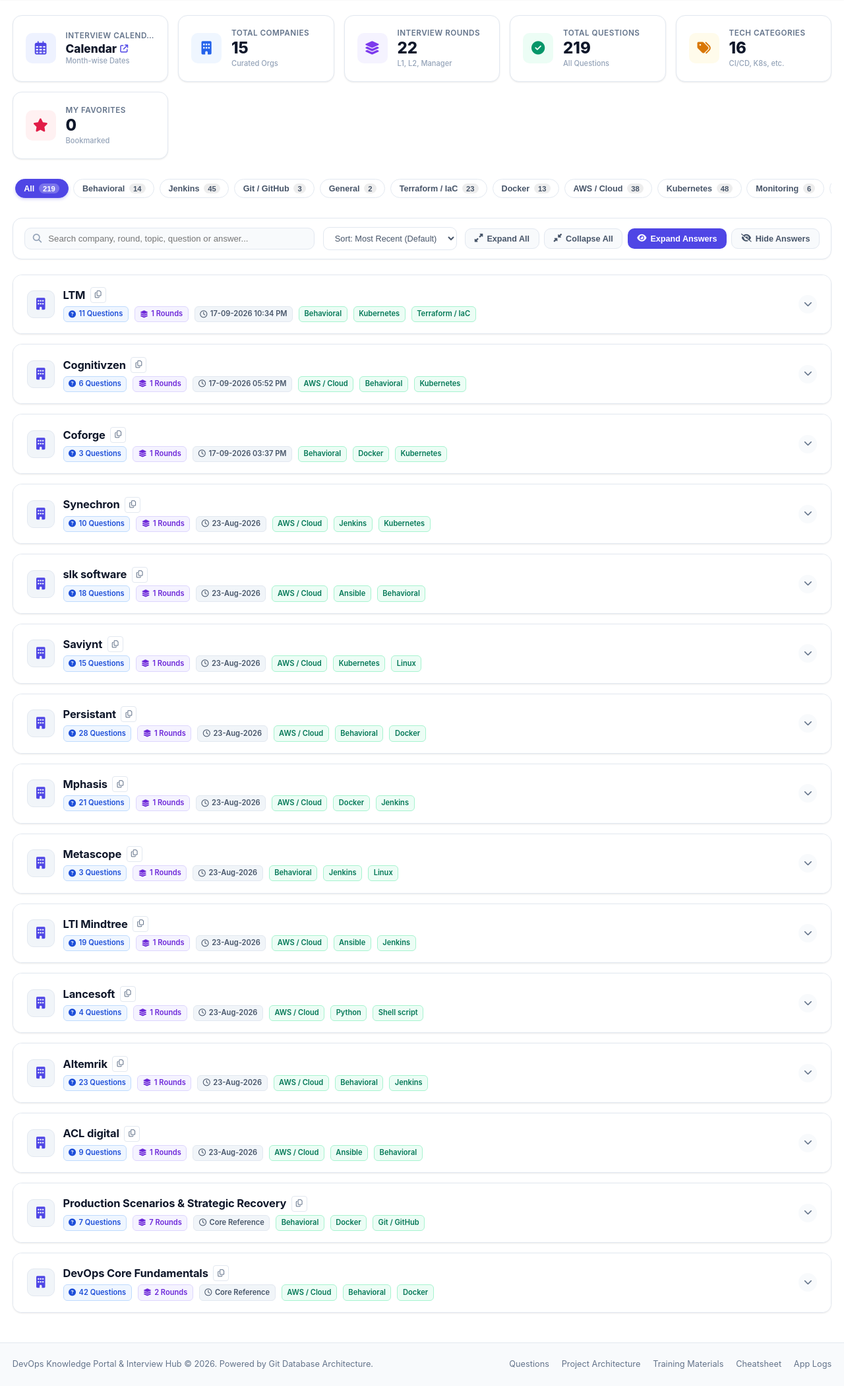
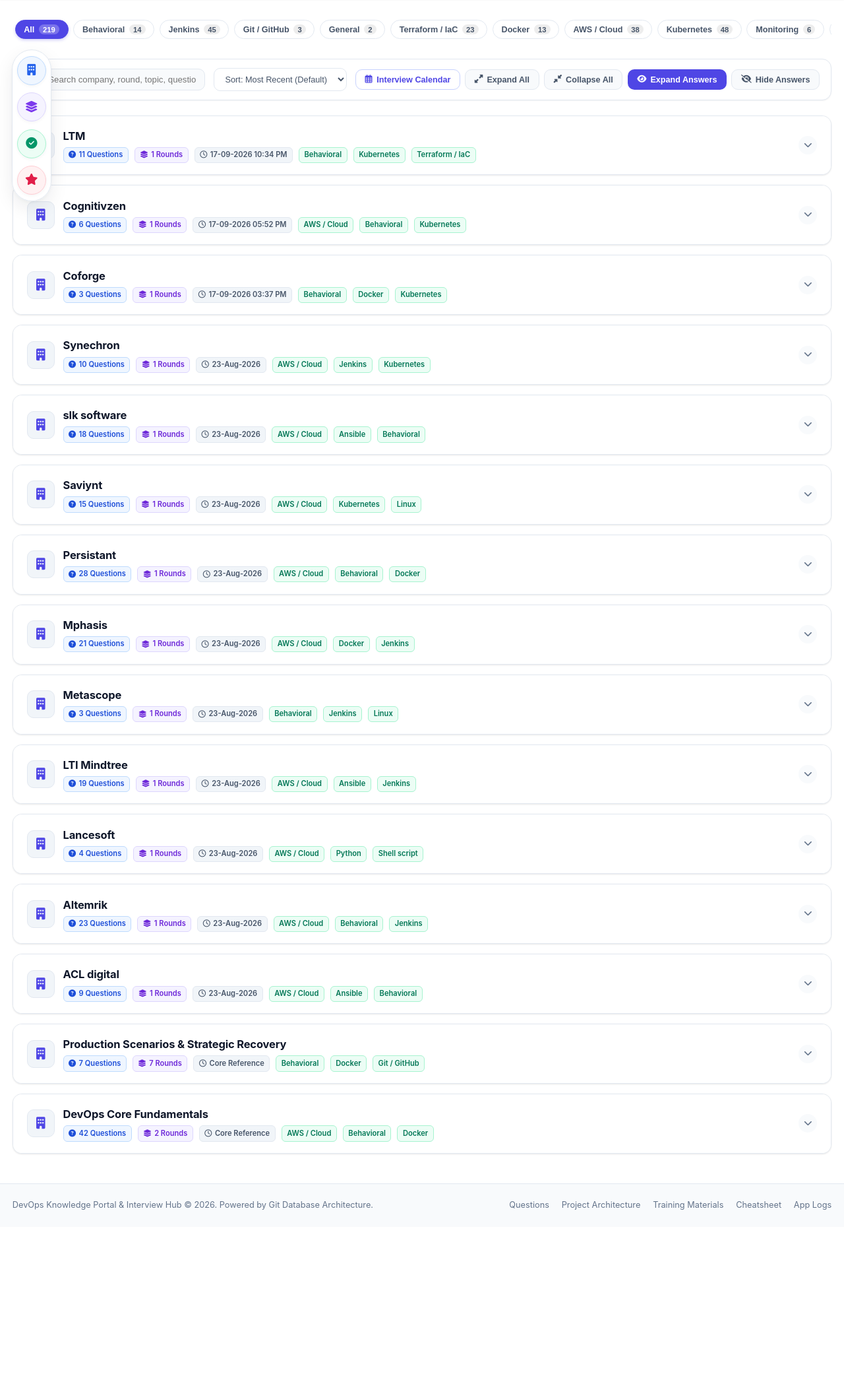
Before and after one commit to nagaraj602/devops-hub-app-with-interview-quest, a FastAPI app: page / in a window 1280 px wide. Shown: the part 65-2165 px from the top of the page at 66% size. After the commit the page ends 1898 px from the top, so only its background shows below. Run offline with FastAPI, Linux system fonts and the light colour scheme; some libraries are stand-ins or nearby versions.

Commit message:
feat(v1.0.2): vertical stats dock with flyouts, exact verbatim project content, and reliable copy buttons

```diff
--- a/app/static/css/question_bank.css
+++ b/app/static/css/question_bank.css
@@ -83,6 +83,9 @@
   overflow: hidden;
   text-overflow: ellipsis;
   letter-spacing: -0.01em;
+  user-select: text !important;
+  -webkit-user-select: text !important;
+  cursor: text !important;
 }
 
 .company-meta-tags {
@@ -206,6 +209,9 @@
   font-size: 0.95rem;
   font-weight: 700;
   color: var(--text-primary);
+  user-select: text !important;
+  -webkit-user-select: text !important;
+  cursor: text !important;
 }
 
 .round-date {
@@ -682,3 +688,247 @@
   flex-direction: column;
   align-items: center;
 }
+
+/* ==============================================================================
+   Vertical Quick Stats Dock (Floating on Left Side with Horizontal Hover Flyout)
+   ============================================================================== */
+.qb-vertical-stat-dock {
+  position: fixed;
+  left: 18px;
+  top: 140px;
+  z-index: 95;
+  display: flex;
+  flex-direction: column;
+  gap: 0.75rem;
+  padding: 0.6rem 0.45rem;
+  background: rgba(255, 255, 255, 0.96);
+  backdrop-filter: blur(10px);
+  -webkit-backdrop-filter: blur(10px);
+  border: 1px solid var(--border-light);
+  border-radius: 40px;
+  box-shadow: 0 10px 28px rgba(15, 23, 42, 0.08), 0 2px 6px rgba(0, 0, 0, 0.04);
+}
+
+.stat-dock-item {
+  position: relative;
+  cursor: default;
+  display: flex;
+  align-items: center;
+  justify-content: center;
+}
+
+.stat-dock-item.stat-dock-interactive {
+  cursor: pointer;
+}
+
+.dock-icon-bubble {
+  width: 44px;
+  height: 44px;
+  border-radius: 50%;
+  display: flex;
+  align-items: center;
+  justify-content: center;
+  font-size: 1.15rem;
+  transition: all 0.2s cubic-bezier(0.16, 1, 0.3, 1);
+  box-shadow: 0 2px 5px rgba(0, 0, 0, 0.04);
+}
+
+.stat-dock-item:hover .dock-icon-bubble {
+  transform: scale(1.12);
+  box-shadow: 0 4px 14px rgba(0, 0, 0, 0.12);
+}
+
+.dock-icon-bubble.blue {
+  background-color: #eff6ff;
+  color: #2563eb;
+  border: 1px solid #bfdbfe;
+}
+.dock-icon-bubble.purple {
+  background-color: #f5f3ff;
+  color: #7c3aed;
+  border: 1px solid #ddd6fe;
+}
+.dock-icon-bubble.emerald {
+  background-color: #ecfdf5;
+  color: #059669;
+  border: 1px solid #a7f3d0;
+}
+.dock-icon-bubble.rose {
+  background-color: #fff1f2;
+  color: #e11d48;
+  border: 1px solid #fecdd3;
+}
+
+/* Horizontal Flyout Card expanding to the right on hover */
+.stat-flyout {
+  position: absolute;
+  left: calc(100% + 14px);
+  top: 50%;
+  transform: translateY(-50%) translateX(-10px);
+  background: #ffffff;
+  border: 1px solid var(--border-light);
+  border-radius: var(--radius-lg);
+  box-shadow: 0 14px 34px rgba(15, 23, 42, 0.12), 0 3px 8px rgba(0, 0, 0, 0.04);
+  padding: 0.85rem 1.15rem;
+  min-width: 220px;
+  display: flex;
+  align-items: center;
+  gap: 0.9rem;
+  opacity: 0;
+  visibility: hidden;
+  pointer-events: none;
+  transition: opacity 0.2s cubic-bezier(0.16, 1, 0.3, 1), transform 0.2s cubic-bezier(0.16, 1, 0.3, 1);
+  z-index: 100;
+  white-space: nowrap;
+}
+
+/* Small arrow on flyout */
+.stat-flyout::before {
+  content: "";
+  position: absolute;
+  right: 100%;
+  top: 50%;
+  transform: translateY(-50%);
+  border-width: 7px;
+  border-style: solid;
+  border-color: transparent #ffffff transparent transparent;
+  z-index: 2;
+}
+
+.stat-flyout::after {
+  content: "";
+  position: absolute;
+  right: 100%;
+  top: 50%;
+  transform: translateY(-50%);
+  border-width: 8px;
+  border-style: solid;
+  border-color: transparent var(--border-light) transparent transparent;
+  z-index: 1;
+}
+
+.stat-dock-item:hover .stat-flyout {
+  opacity: 1;
+  visibility: visible;
+  pointer-events: auto;
+  transform: translateY(-50%) translateX(0);
+}
+
+.flyout-icon {
+  width: 40px;
+  height: 40px;
+  border-radius: var(--radius-md);
+  display: flex;
+  align-items: center;
+  justify-content: center;
+  font-size: 1.15rem;
+  flex-shrink: 0;
+}
+
+.flyout-icon.blue {
+  background-color: #eff6ff;
+  color: #2563eb;
+}
+.flyout-icon.purple {
+  background-color: #f5f3ff;
+  color: #7c3aed;
+}
+.flyout-icon.emerald {
+  background-color: #ecfdf5;
+  color: #059669;
+}
+.flyout-icon.rose {
+  background-color: #fff1f2;
+  color: #e11d48;
+}
+
+.flyout-details {
+  display: flex;
+  flex-direction: column;
+}
+
+.flyout-label {
+  font-size: 0.72rem;
+  font-weight: 700;
+  text-transform: uppercase;
+  letter-spacing: 0.05em;
+  color: var(--text-muted);
+}
+
+.flyout-val {
+  font-size: 1.35rem;
+  font-weight: 800;
+  color: var(--text-primary);
+  line-height: 1.2;
+}
+
+.flyout-sub {
+  font-size: 0.74rem;
+  color: var(--text-light);
+  font-weight: 500;
+}
+
+/* Action Toolbar Calendar Button */
+.qb-calendar-btn {
+  background-color: #ffffff;
+  color: var(--primary);
+  border: 1px solid var(--primary-border);
+  font-weight: 600;
+  display: inline-flex;
+  align-items: center;
+  gap: 0.45rem;
+  transition: all 0.15s ease;
+}
+
+.qb-calendar-btn:hover {
+  background-color: #eef2ff;
+  color: var(--primary-hover);
+  border-color: var(--primary);
+}
+
+/* Mobile & Tablet Responsiveness for Vertical Dock */
+@media (max-width: 1200px) {
+  .qb-vertical-stat-dock {
+    left: 8px;
+    top: 130px;
+    transform: scale(0.92);
+    transform-origin: left center;
+  }
+}
+
+@media (max-width: 900px) {
+  .qb-vertical-stat-dock {
+    position: static;
+    flex-direction: row;
+    justify-content: center;
+    border-radius: var(--radius-lg);
+    margin-bottom: 1.25rem;
+    padding: 0.5rem 0.85rem;
+    gap: 1.25rem;
+    box-shadow: var(--shadow-sm);
+  }
+  .stat-flyout {
+    top: calc(100% + 10px);
+    left: 50%;
+    transform: translateX(-50%) translateY(-5px);
+  }
+  .stat-flyout::before {
+    bottom: 100%;
+    top: auto;
+    left: 50%;
+    right: auto;
+    transform: translateX(-50%);
+    border-color: transparent transparent #ffffff transparent;
+  }
+  .stat-flyout::after {
+    bottom: 100%;
+    top: auto;
+    left: 50%;
+    right: auto;
+    transform: translateX(-50%);
+    border-color: transparent transparent var(--border-light) transparent;
+  }
+  .stat-dock-item:hover .stat-flyout {
+    transform: translateX(-50%) translateY(0);
+  }
+}
--- a/app/static/js/question_bank.js
+++ b/app/static/js/question_bank.js
@@ -238,17 +238,65 @@
   }
 }
 
+// Dedicated Copy Handlers for Questions & Answers
+window.copyQuestionText = function(qId, event) {
+  if (event) {
+    event.stopPropagation();
+    event.preventDefault();
+  }
+  const qCard = document.getElementById(qId);
+  if (!qCard) return;
+  const qText = qCard.querySelector(".question-text")?.textContent?.trim() || "";
+  if (qText) {
+    copyTextToClipboard(qText, "Question copied to clipboard!");
+    const btn = event ? (event.currentTarget || event.target.closest("button")) : qCard.querySelector(".copy-q-btn");
+    if (btn) {
+      const icon = btn.querySelector("i");
+      if (icon) {
+        const oldClass = icon.className;
+        icon.className = "fa-solid fa-check";
+        setTimeout(() => { icon.className = oldClass; }, 1500);
+      }
+    }
+  }
+};
+
+window.copyAnswerText = function(qId, event) {
+  if (event) {
+    event.stopPropagation();
+    event.preventDefault();
+  }
+  const qCard = document.getElementById(qId);
+  if (!qCard) return;
+  const aElem = qCard.querySelector(".answer-markdown");
+  const aText = aElem?.innerText?.trim() || aElem?.textContent?.trim() || "";
+  if (aText) {
+    copyTextToClipboard(aText, "Answer copied to clipboard!");
+    const btn = event ? (event.currentTarget || event.target.closest("button")) : qCard.querySelector(".copy-ans-btn");
+    if (btn) {
+      const originalHtml = btn.innerHTML;
+      btn.innerHTML = '<i class="fa-solid fa-check"></i> Copied!';
+      setTimeout(() => { btn.innerHTML = originalHtml; }, 1500);
+    }
+  }
+};
+
 // Individual Company, Round & Question Accordion Click Handlers
 function initQuestionToggles() {
   document.addEventListener("click", (e) => {
-    // If clicking on copy button or fav button, do not toggle accordions
-    if (e.target.closest(".action-icon-btn") || e.target.closest(".copy-btn") || e.target.closest(".copy-name-btn")) {
+    // If clicking on copy button, fav button, or other action buttons, do not toggle accordions
+    if (e.target.closest(".action-icon-btn") || e.target.closest(".copy-btn") || e.target.closest(".copy-name-btn") || e.target.closest(".copy-q-btn") || e.target.closest(".copy-ans-btn") || e.target.closest(".fav-btn")) {
       return;
     }
 
     // Check if user currently has text selected with mouse drag
     const selectedText = window.getSelection().toString();
     if (selectedText && selectedText.trim().length > 0) {
+      return;
+    }
+
+    // Allow user to freely select company name or round name text without accordion toggle interference
+    if (e.target.closest(".company-name") || e.target.closest(".round-name")) {
       return;
     }
 
@@ -274,29 +322,11 @@
 
     // Question header click (toggles question answer)
     const qHeader = e.target.closest(".question-header");
-    if (qHeader && !e.target.closest(".action-icon-btn")) {
+    if (qHeader) {
       const qItem = qHeader.closest(".question-item");
       if (qItem) {
         qItem.classList.toggle("expanded");
       }
-      return;
-    }
-
-    // Copy Question Text
-    const copyQBtn = e.target.closest(".copy-q-btn");
-    if (copyQBtn) {
-      const qItem = copyQBtn.closest(".question-item");
-      const text = qItem.querySelector(".question-text")?.textContent.trim();
-      copyTextToClipboard(text, "Question copied!");
-      return;
-    }
-
-    // Copy Answer Text
-    const copyAnsBtn = e.target.closest(".copy-ans-btn");
-    if (copyAnsBtn) {
-      const qItem = copyAnsBtn.closest(".question-item");
-      const text = qItem.querySelector(".answer-markdown")?.textContent.trim();
-      copyTextToClipboard(text, "Answer copied!");
       return;
     }
   });
--- a/app/templates/project.html
+++ b/app/templates/project.html
@@ -40,10 +40,10 @@
         <span>MICROSERVICES ARCHITECTURE</span>
       </div>
       <div class="project-section-text">
-        <p>The platform consisted of approximately 25 microservices. Key microservices include:</p>
+        <p>{{ project.microservices_intro|default("The platform consisted of approximately 22-25 microservices. Key microservices include:") }}</p>
         <ul class="project-bullet-list">
           {% for ms in project.microservices %}
-          <li><strong>{{ ms.name }}:</strong> {{ ms.detail|default(ms.desc) }}</li>
+          <li><strong>{{ ms.name }}:</strong> {{ ms.desc|default(ms.detail) }}</li>
           {% endfor %}
         </ul>
       </div>
@@ -58,7 +58,7 @@
       <div class="project-section-text">
         <ul class="project-bullet-list">
           {% for tool in project.tools_and_tech %}
-          <li>{{ tool }}</li>
+          <li>{% if tool.name and tool.desc %}<strong>{{ tool.name }}:</strong> {{ tool.desc }}{% elif tool.name %}{{ tool.name }}{% else %}{{ tool }}{% endif %}</li>
           {% endfor %}
         </ul>
       </div>
--- a/app/templates/question_bank.html
+++ b/app/templates/question_bank.html
@@ -2,82 +2,77 @@
 
 {% block content %}
 
-<!-- Top Stats Cards Grid -->
-<section class="stats-grid">
-  <!-- Interview Schedule Calendar Pop-up Trigger Card (Placed BEFORE Total Companies) -->
-  <div class="stat-card stat-card-interactive" id="calendarTriggerBtn" title="Click to view Interview Dates Calendar by Month">
-    <div class="stat-icon indigo" style="background:#eef2ff; color:var(--primary);">
-      <i class="fa-regular fa-calendar-days"></i>
+<!-- Vertical Quick Stats Dock (Floating on Left Side with hover flyouts) -->
+<aside class="qb-vertical-stat-dock" id="qbVerticalStatDock" aria-label="Quick statistics dock">
+  <!-- 1. Total Companies -->
+  <div class="stat-dock-item" data-stat="companies" title="Total Companies">
+    <div class="dock-icon-bubble blue">
+      <i class="fa-solid fa-building"></i>
     </div>
-    <div class="stat-info">
-      <span class="stat-label">Interview Calendar</span>
-      <span class="stat-value" style="font-size:1.15rem; display:flex; align-items:center; gap:0.35rem;">
-        Calendar <i class="fa-solid fa-arrow-up-right-from-square" style="font-size:0.8rem; color:var(--primary);"></i>
-      </span>
-      <span class="stat-desc">Month-wise Dates</span>
+    <div class="stat-flyout">
+      <div class="flyout-icon blue">
+        <i class="fa-solid fa-building"></i>
+      </div>
+      <div class="flyout-details">
+        <span class="flyout-label">Total Companies</span>
+        <span class="flyout-val">{{ stats.total_companies }}</span>
+        <span class="flyout-sub">Curated Organizations</span>
+      </div>
     </div>
   </div>
 
-  <!-- Total Companies -->
-  <div class="stat-card">
-    <div class="stat-icon blue">
-      <i class="fa-solid fa-building"></i>
+  <!-- 2. Interview Rounds -->
+  <div class="stat-dock-item" data-stat="rounds" title="Interview Rounds">
+    <div class="dock-icon-bubble purple">
+      <i class="fa-solid fa-layer-group"></i>
     </div>
-    <div class="stat-info">
-      <span class="stat-label">Total Companies</span>
-      <span class="stat-value">{{ stats.total_companies }}</span>
-      <span class="stat-desc">Curated Orgs</span>
+    <div class="stat-flyout">
+      <div class="flyout-icon purple">
+        <i class="fa-solid fa-layer-group"></i>
+      </div>
+      <div class="flyout-details">
+        <span class="flyout-label">Interview Rounds</span>
+        <span class="flyout-val">{{ stats.total_rounds }}</span>
+        <span class="flyout-sub">L1, L2, Manager Rounds</span>
+      </div>
     </div>
   </div>
 
-  <!-- Interview Rounds -->
-  <div class="stat-card">
-    <div class="stat-icon purple">
-      <i class="fa-solid fa-layer-group"></i>
+  <!-- 3. Total Questions -->
+  <div class="stat-dock-item" data-stat="questions" title="Total Questions">
+    <div class="dock-icon-bubble emerald">
+      <i class="fa-solid fa-circle-check"></i>
     </div>
-    <div class="stat-info">
-      <span class="stat-label">Interview Rounds</span>
-      <span class="stat-value">{{ stats.total_rounds }}</span>
-      <span class="stat-desc">L1, L2, Manager</span>
+    <div class="stat-flyout">
+      <div class="flyout-icon emerald">
+        <i class="fa-solid fa-circle-check"></i>
+      </div>
+      <div class="flyout-details">
+        <span class="flyout-label">Total Questions</span>
+        <span class="flyout-val">{{ stats.total_questions }}</span>
+        <span class="flyout-sub">All Curated Questions</span>
+      </div>
     </div>
   </div>
 
-  <!-- Total Questions -->
-  <div class="stat-card">
-    <div class="stat-icon emerald">
-      <i class="fa-solid fa-circle-check"></i>
+  <!-- 4. My Favorites (Interactive Bookmark Counter) -->
+  <div class="stat-dock-item stat-dock-interactive" id="statCardFavorites" data-stat="favorites" title="My Favorites (Click to filter bookmarks)">
+    <div class="dock-icon-bubble rose">
+      <i class="fa-solid fa-star"></i>
     </div>
-    <div class="stat-info">
-      <span class="stat-label">Total Questions</span>
-      <span class="stat-value">{{ stats.total_questions }}</span>
-      <span class="stat-desc">All Questions</span>
+    <div class="stat-flyout">
+      <div class="flyout-icon rose">
+        <i class="fa-solid fa-star"></i>
+      </div>
+      <div class="flyout-details">
+        <span class="flyout-label">My Favorites</span>
+        <span class="flyout-val" id="statFavoritesCount">0</span>
+        <span class="flyout-sub">Bookmarked • Click to Filter</span>
+      </div>
     </div>
   </div>
+</aside>
 
-  <!-- Tech Categories -->
-  <div class="stat-card">
-    <div class="stat-icon amber">
-      <i class="fa-solid fa-tags"></i>
-    </div>
-    <div class="stat-info">
-      <span class="stat-label">Tech Categories</span>
-      <span class="stat-value">{{ stats.tech_categories_count }}</span>
-      <span class="stat-desc">CI/CD, K8s, etc.</span>
-    </div>
-  </div>
-
-  <!-- My Favorites (Interactive Bookmark Counter) -->
-  <div class="stat-card" id="statCardFavorites" title="Click to filter bookmarked questions">
-    <div class="stat-icon rose">
-      <i class="fa-solid fa-star"></i>
-    </div>
-    <div class="stat-info">
-      <span class="stat-label">My Favorites</span>
-      <span class="stat-value" id="statFavoritesCount">0</span>
-      <span class="stat-desc">Bookmarked</span>
-    </div>
-  </div>
-</section>
 
 <!-- Category Filter Pills Bar -->
 <section class="category-filter-wrap">
@@ -114,6 +109,12 @@
 
   <!-- Action Controls -->
   <div class="action-buttons-group">
+    <!-- Interview Calendar Button (Prominently placed in Action Toolbar) -->
+    <button type="button" class="btn btn-secondary qb-calendar-btn" id="calendarTriggerBtn" title="Click to view Interview Dates Calendar by Month">
+      <i class="fa-regular fa-calendar-days" style="color:var(--primary);"></i>
+      <span>Interview Calendar</span>
+    </button>
+
     <!-- Expand / Collapse All Companies -->
     <button type="button" class="btn btn-secondary" id="expandAllCompaniesBtn" title="Expand all company & round containers">
       <i class="fa-solid fa-up-right-and-down-left-from-center"></i>
@@ -165,9 +166,6 @@
         <div class="company-details">
           <div style="display:flex; align-items:center; gap:0.5rem; flex-wrap:wrap;">
             <h2 class="company-name">{{ company.company_name }}</h2>
-            <button type="button" class="action-icon-btn copy-name-btn" title="Copy Company Name" onclick="copyText('{{ company.company_name }}', event)" style="width:24px; height:24px; font-size:0.75rem;">
-              <i class="fa-regular fa-copy"></i>
-            </button>
           </div>
           <div class="company-meta-tags">
             {% if company.is_nagaraj_interview %}
@@ -217,9 +215,6 @@
             <span class="round-name">{{ round.round_name }}</span>
             <span class="round-date">• {{ round.date }}</span>
             <span class="badge badge-blue" style="font-size:0.7rem;">{{ round.questions|length }} Qs</span>
-            <button type="button" class="action-icon-btn copy-name-btn" title="Copy Round Name" onclick="copyText('{{ round.round_name }}', event)" style="width:22px; height:22px; font-size:0.7rem;">
-              <i class="fa-regular fa-copy"></i>
-            </button>
           </div>
           <span class="toggle-icon" style="width:24px; height:24px; font-size:0.75rem;">
             <i class="fa-solid fa-chevron-down"></i>
@@ -248,7 +243,7 @@
                   <i class="fa-regular fa-star"></i>
                 </button>
                 <!-- Copy Question Text -->
-                <button type="button" class="action-icon-btn copy-q-btn" title="Copy Question text">
+                <button type="button" class="action-icon-btn copy-q-btn" onclick="copyQuestionText('{{ q.id }}', event)" title="Copy Question text">
                   <i class="fa-regular fa-copy"></i>
                 </button>
               </div>
@@ -258,7 +253,7 @@
             <div class="answer-body">
               <div class="answer-header-bar">
                 <span><i class="fa-solid fa-circle-check" style="color:var(--success); margin-right:0.35rem;"></i> Verified Production Answer</span>
-                <button type="button" class="copy-btn copy-ans-btn">
+                <button type="button" class="copy-btn copy-ans-btn" onclick="copyAnswerText('{{ q.id }}', event)">
                   <i class="fa-regular fa-copy"></i> Copy Answer
                 </button>
               </div>
```
Also changed, not shown: app/services/project_service.py (+95 -44 lines), 3 other files.
